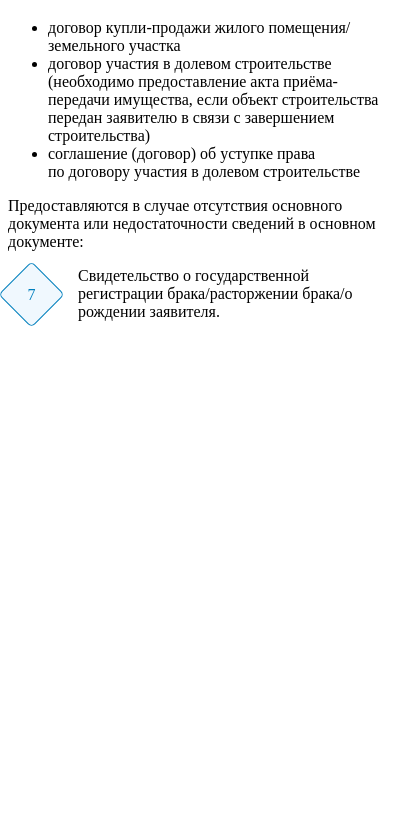
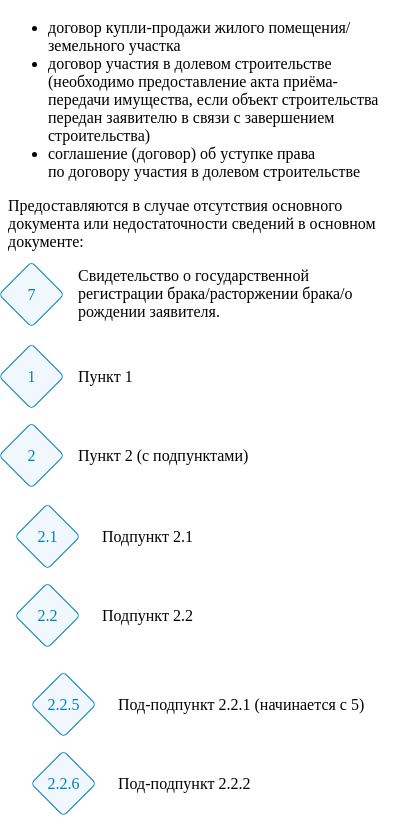
Before and after one commit to Jonecuper/rombus-numeric-list, a plain HTML site: page index.html in a window 390 px wide. Shown: the part 520-1346 px from the top of the page, 414 px wide, since content can reach past the window. Before the commit the page ends 873 px from the top, so only its background shows below. Drawn offline with Linux system fonts and the light colour scheme.

Commit message:
modified:   css/rombus-list.css 	modified:   index.html

```diff
--- a/css/rombus-list.css
+++ b/css/rombus-list.css
@@ -2,9 +2,8 @@
     list-style: none;
     padding: 0;
     margin: 0;
-
-    /* Используем --start, переданную из JS */
-    counter-reset: step-counter calc(var(--start, 1) - 1);
+    counter-reset: romb-ol-counter calc(var(--start, 1) - 1);
+    box-sizing: border-box;
 }
 
 .romb-ol>li {
@@ -12,12 +11,40 @@
     grid-template-columns: 60px 1fr;
     gap: 10px;
     align-items: center;
-    /* align-items: start; */
     margin-bottom: 2rem;
+    min-width: 0;
 }
 
+/* Убираем margin-bottom у последнего элемента вложенного списка */
+.romb-ol .romb-ol>li:last-child {
+    margin-bottom: 0;
+}
+
+/* Вложенные списки — отступ только слева и сверху */
+.romb-ol ol.romb-ol {
+    margin-left: 48px;
+    margin-top: 0.5rem;
+    margin-bottom: 0;
+    width: 100%;
+    max-width: none;
+    grid-column: 2;
+}
+
+/* Опционально: убрать margin-bottom у последнего вложенного списка в родителе */
+.romb-ol>li:last-child>ol.romb-ol {
+    margin-bottom: 0;
+}
+
+/* Для корректного переноса текста */
+.romb-ol>li> :not(.romb-ol__step-icon),
+.romb-ol>li> :not(.romb-ol__step-icon) * {
+    min-width: 0;
+    overflow-wrap: break-word;
+}
+
+/* Стиль ромба */
 .romb-ol .romb-ol__step-icon {
-    counter-increment: step-counter;
+    counter-increment: romb-ol-counter;
     position: relative;
     width: 45px;
     height: 45px;
@@ -32,8 +59,9 @@
     display: block;
 }
 
+/* Цифра внутри ромба */
 .romb-ol .romb-ol__step-icon::after {
-    content: counter(step-counter);
+    content: counter(romb-ol-counter);
     position: absolute;
     top: 50%;
     left: 50%;
@@ -43,3 +71,58 @@
     font-size: 1em;
     line-height: 1;
 }
+
+@media (max-width: 768px) {
+    .romb-ol ol.romb-ol {
+        margin-left: 32px;
+    }
+}
+
+@media (max-width: 576px) {
+    .romb-ol ol.romb-ol {
+        margin-left: 16px;
+    }
+}
+
+@media (max-width: 480px) {
+    .romb-ol ol.romb-ol {
+        grid-column: 1 / -1;
+        margin-right: 0;
+        width: 100%;
+        max-width: none;
+    }
+
+    .romb-ol ol.romb-ol>li {
+        display: grid;
+        /* grid-template-columns: 40px 1fr; */
+        gap: 18px;
+        align-items: center;
+        min-width: 0;
+    }
+
+    .romb-ol ol.romb-ol .romb-ol__step-icon {
+        /* width: 40px;
+        height: 40px;
+        line-height: 40px; */
+    }
+
+    .romb-ol ol.romb-ol>li> :not(.romb-ol__step-icon),
+    .romb-ol ol.romb-ol>li> :not(.romb-ol__step-icon) * {
+        min-width: 0;
+        overflow-wrap: break-word;
+    }
+
+    .romb-ol ol.romb-ol {
+        margin-top: 2rem;
+    }
+
+    .romb-ol > li > .romb-ol {
+        margin-top: 1.5rem;
+    }
+}
+
+/* === Иерархическая нумерация при data-hierarchic="true" === */
+.romb-ol[data-hierarchic="true"] .romb-ol__step-icon::after,
+.romb-ol[data-hierarchic="true"] .romb-ol .romb-ol__step-icon::after {
+    content: counters(romb-ol-counter, ".");
+}
--- a/index.html
+++ b/index.html
@@ -9,6 +9,8 @@
 
 <body>
     <script type="module" src="./js/rombus-list.js"></script>
+    <!-- <div style="overflow-x: hidden; overflow-wrap: break-word; padding: 10px;"> -->
+        <div>
         <ol class="romb-ol">
             <li>Документ, удостоверяющий личность и&nbsp;гражданство заёмщика.</li>
             <li>Свидетельства о&nbsp;рождении детей /свидетельства об&nbsp;усыновлении&nbsp;/ решения
@@ -25,7 +27,6 @@
                 </div>
             </li>
         </ol>
-
         <ul class="blue-list">
             <li>
                 <div>
@@ -55,6 +56,36 @@
         <ol class="romb-ol" data-start="7">
             <li>Свидетельство о&nbsp;государственной регистрации брака/расторжении брака/о рождении заявителя.</li>
         </ol>
+
+
+
+        <ol class="romb-ol" data-start="1">
+            <li>Пункт 1</li>
+            <li>Пункт 2 (с подпунктами)
+                <ol class="romb-ol" data-start="1" data-hierarchic="true">
+                    <li>Подпункт 2.1</li>
+                    <li>Подпункт 2.2
+                        <ol class="romb-ol" data-start="5">
+                            <li>Под-подпункт 2.2.1 (начинается с 5)</li>
+                            <li>Под-подпункт 2.2.2</li>
+                        </ol>
+                    </li>
+                </ol>
+            </li>
+            <li>Пункт 3 (без подпунктов)
+                <ol class="romb-ol" data-start="1">
+                    <li>Подпункт 3.1</li>
+                    <li>Подпункт 3.2</li>
+                </ol>
+            </li>
+            <li>Пункт 4 (с подпунктами)
+                <ol class="romb-ol" data-start="1" data-hierarchic="true">
+                    <li>Подпункт 4.1</li>
+                    <li>Подпункт 4.2</li>
+                </ol>
+            </li>
+        </ol>
+    </div>
 </body>
 
 </html>
```
Lines whose indentation alone changed are shown as unchanged.
